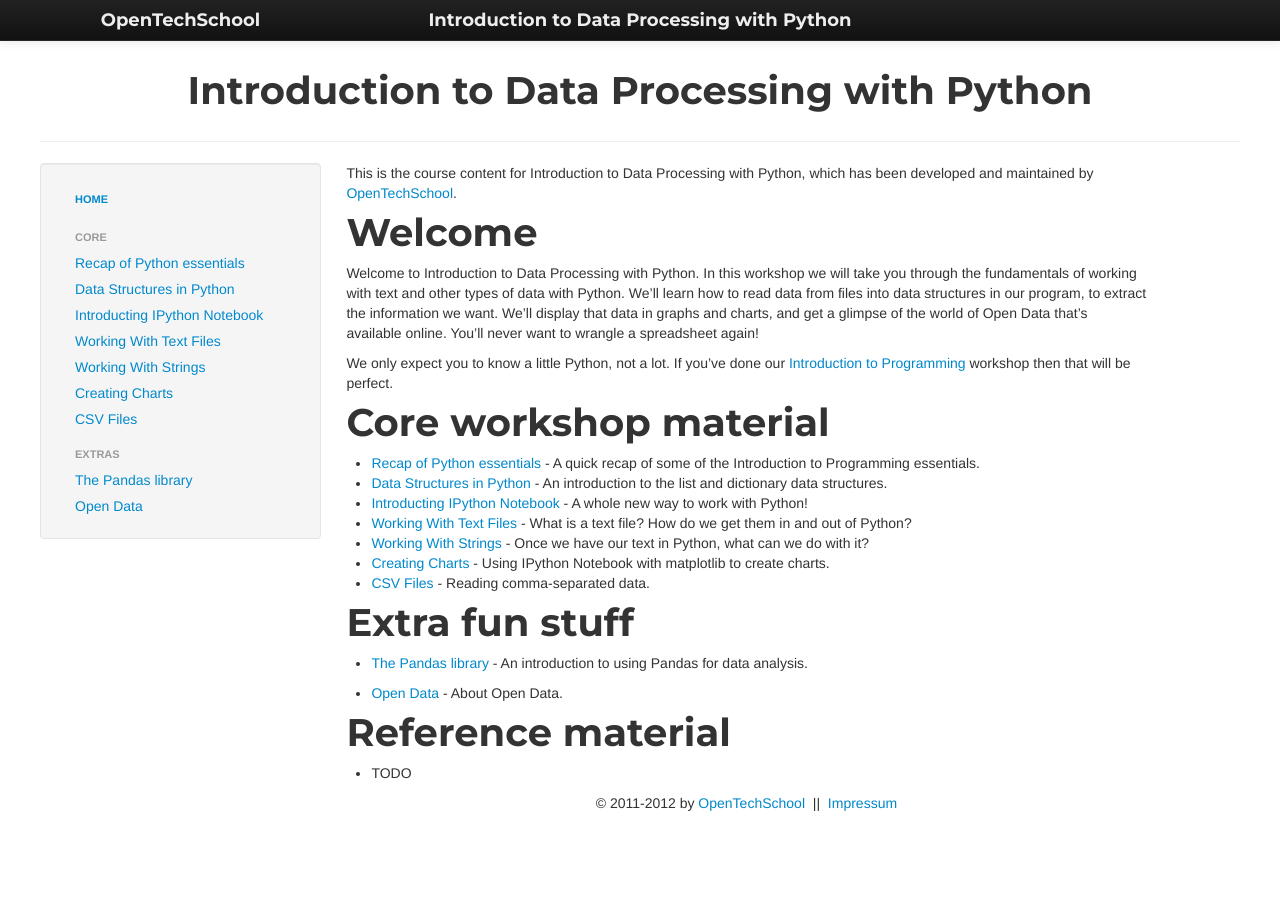
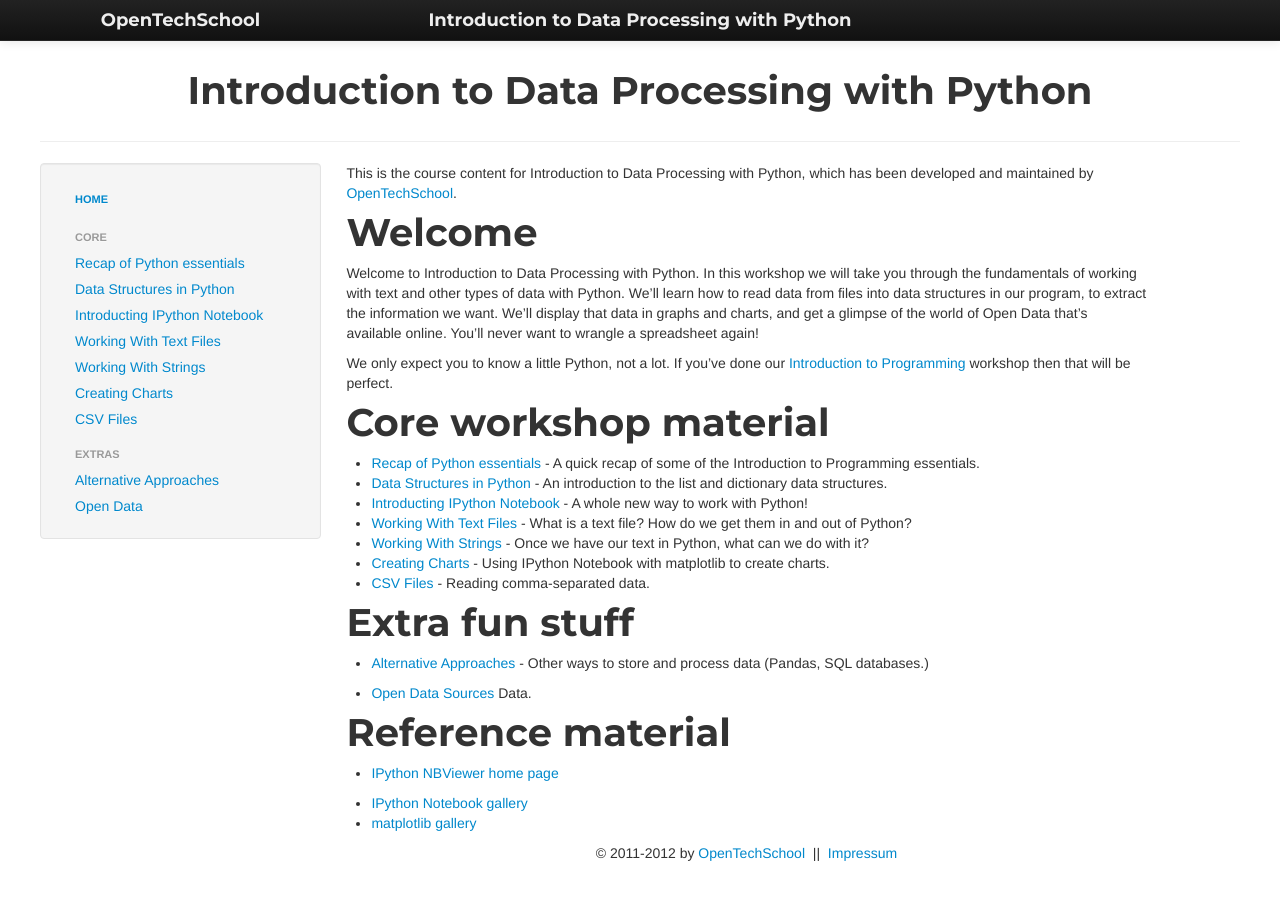
Before and after one commit to OpenTechSchool/python-data-intro, a Jekyll site: the page built from index.md, in a window 1280 px wide. Built offline with Jekyll 4.4.1, drawn with Linux system fonts in a browser that asks for light colours.

Commit message:
Add some material for the two initial extras sections

```diff
--- a/_config.yml
+++ b/_config.yml
@@ -32,9 +32,9 @@
  - title: Extras
    caption: Additional workshop content
    subpages:
-   - title: The Pandas library
-     path: /extras/pandas.html
-     caption: An introduction to using Pandas for data analysis.
+   - title: Alternative Approaches
+     path: /extras/alternatives.html
+     caption: Some other ways to store and process data.
    - title: Open Data
      path: /extras/opendata.html
-     caption: The Open Data movement and some places to find open data sets.
+     caption: Some places to find open data sets.
--- a/index.md
+++ b/index.md
@@ -29,10 +29,13 @@
 
 # Extra fun stuff
 
-* [The Pandas library](extras/pandas.html) - An introduction to using Pandas for data analysis.
+* [Alternative Approaches](extras/alternatives.html) - Other ways to store and process data (Pandas, SQL databases.)
 
-* [Open Data](extras/opendata.html) - About Open Data.
+* [Open Data Sources](extras/opendata.html) Data.
 
 # Reference material
 
-* TODO
+* [IPython NBViewer home page](http://nbviewer.ipython.org/)
+
+* [IPython Notebook gallery](https://github.com/ipython/ipython/wiki/A-gallery-of-interesting-IPython-Notebooks)
+* [matplotlib gallery](http://matplotlib.org/gallery.html)
```
Also changed, not shown: extras/alternatives.md (added, +62 -0 lines), extras/opendata.md (added, +37 -0 lines).
